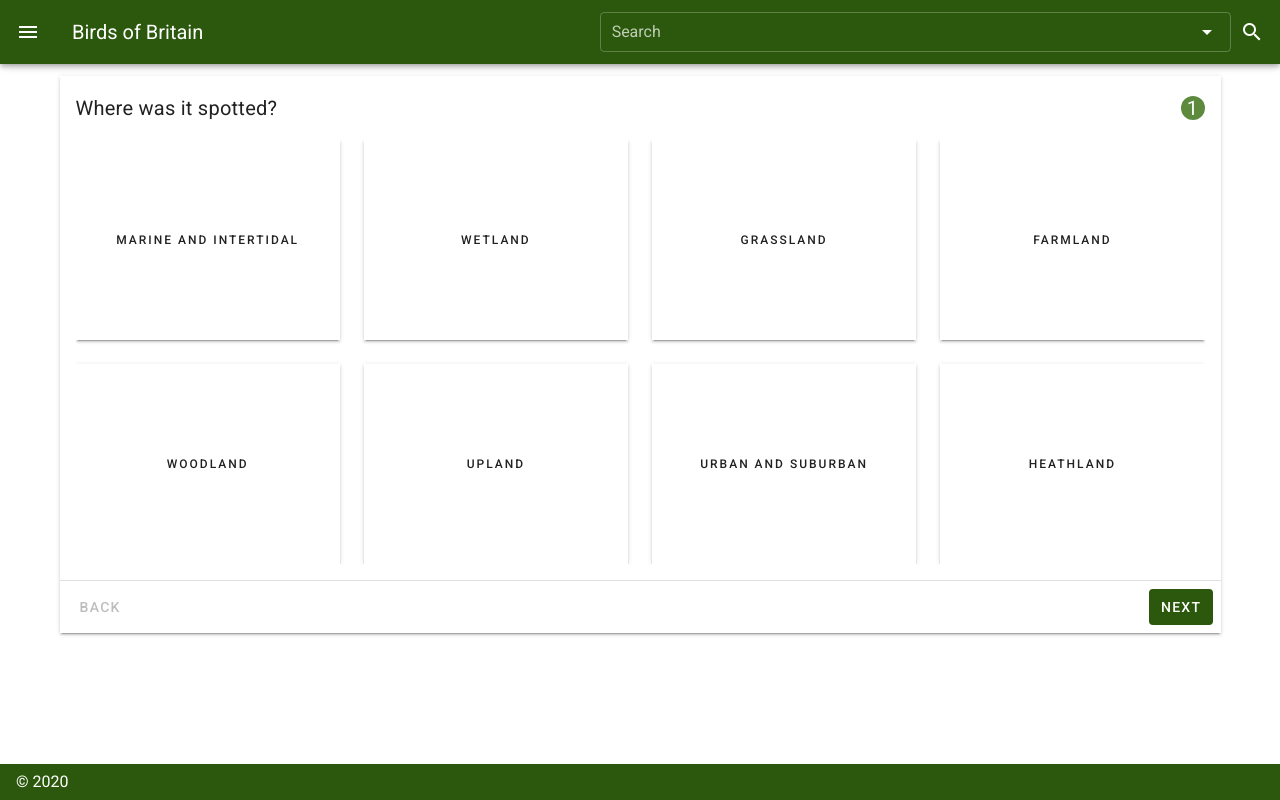
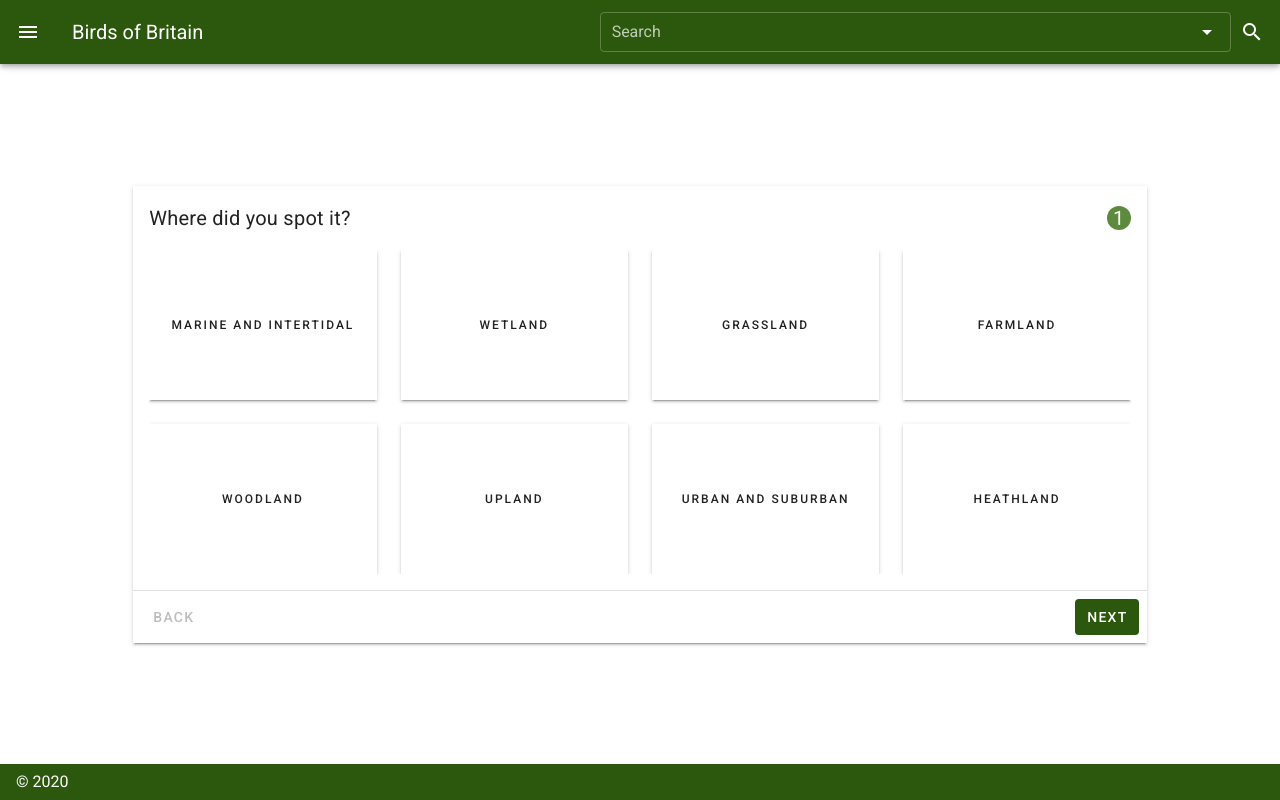
Before and after one commit to Lucamilne/birdsofbritain, a Vue app: page /#/identify in a window 1280 px wide. Built offline with nearby package versions, Linux system fonts and the light colour scheme.

Commit message:
quick changes before bed

```diff
--- a/src/components/HabitatSelect.vue
+++ b/src/components/HabitatSelect.vue
@@ -8,8 +8,8 @@
             :color="active ? 'primary' : 'white'"
             class="d-flex align-center"
             :dark="active ? true : false"
-            height="200"
-            @click="toggle"
+            height="150"
+            @click="toggle; $emit('selected');"
           >
             <v-scroll-y-transition>
               <div class="overline flex-grow-1 text-center">
--- a/src/views/Identify.vue
+++ b/src/views/Identify.vue
@@ -1,5 +1,5 @@
 <template>
-  <v-container>
+  <v-container class="fill-height">
     <v-card tile class="mx-auto">
       <v-card-title class="title font-weight-regular justify-space-between">
         <span>{{ currentTitle }}</span>
@@ -13,7 +13,7 @@
       <v-card-text>
         <v-window v-model="step">
           <v-window-item :value="1">
-            <HabitatSelect />
+            <HabitatSelect v-on:selected="step++"/>
           </v-window-item>
 
           <v-window-item :value="2">
@@ -68,9 +68,9 @@ export default {
     currentTitle() {
       switch (this.step) {
         case 1:
-          return "Where was it spotted?";
+          return "Where did you spot it?";
         case 2:
-          return "What colours was the feathers?";
+          return "What colours are the feathers?";
         default:
           return "Account created";
       }
```
